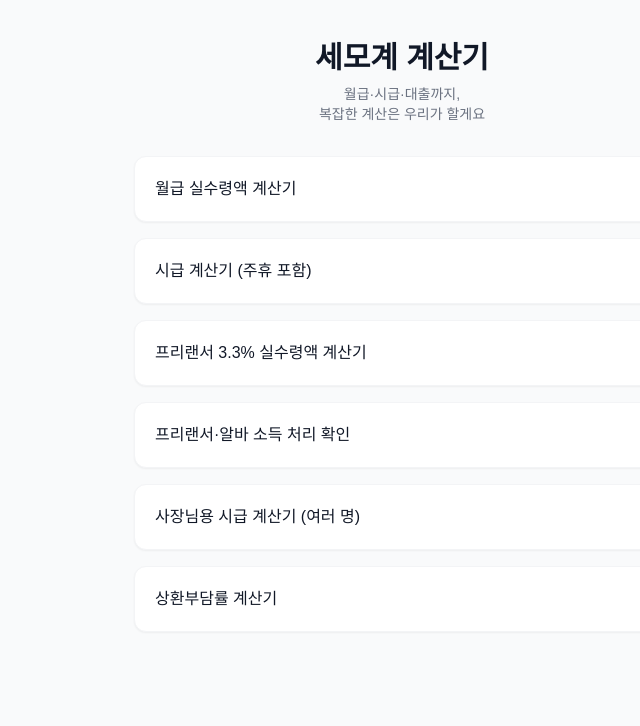
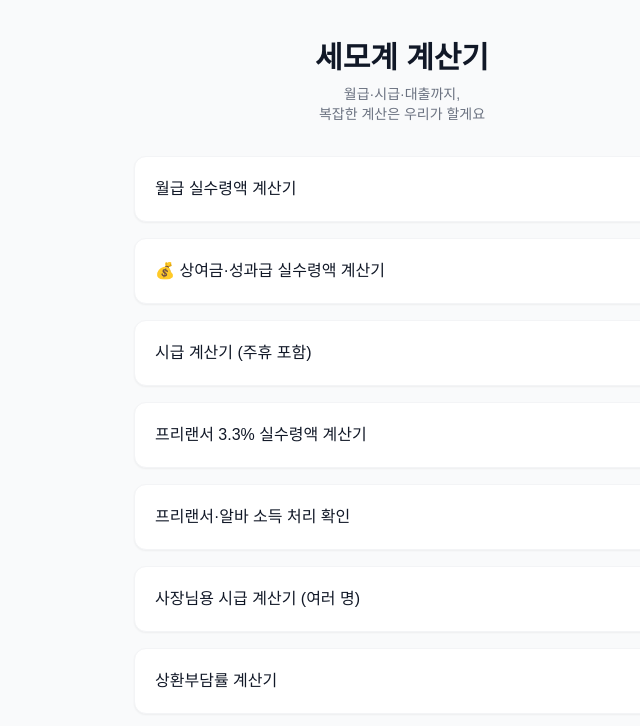
Before and after one commit to greentea2417/semogye-calculator, a Next.js app: page / in a window 1280 px wide. Shown: the top 726 px of the page, without its empty margins (238-878 px from the left). Built offline with nearby package versions, Linux system fonts and the light colour scheme; a web font is replaced by a local one.

Commit message:
feat: 메인 페이지에 상여금 계산기 링크 추가 및 코드 정리

```diff
--- a/app/page.tsx
+++ b/app/page.tsx
@@ -10,13 +10,17 @@ export default function Home() {
         <p className="text-gray-500 text-sm">
           월급·시급·대출까지,
           <br />
-         복잡한 계산은 우리가 할게요
+          복잡한 계산은 우리가 할게요
         </p>
       </section>
 
       <div className="space-y-4">
         <Link href="/salary" className="block card">
           월급 실수령액 계산기
+        </Link>
+
+        <Link href="/bonus" className="block card bg-blue-50/50 border-blue-100">
+          💰 상여금·성과급 실수령액 계산기
         </Link>
 
         <Link href="/hourly" className="block card">
```
